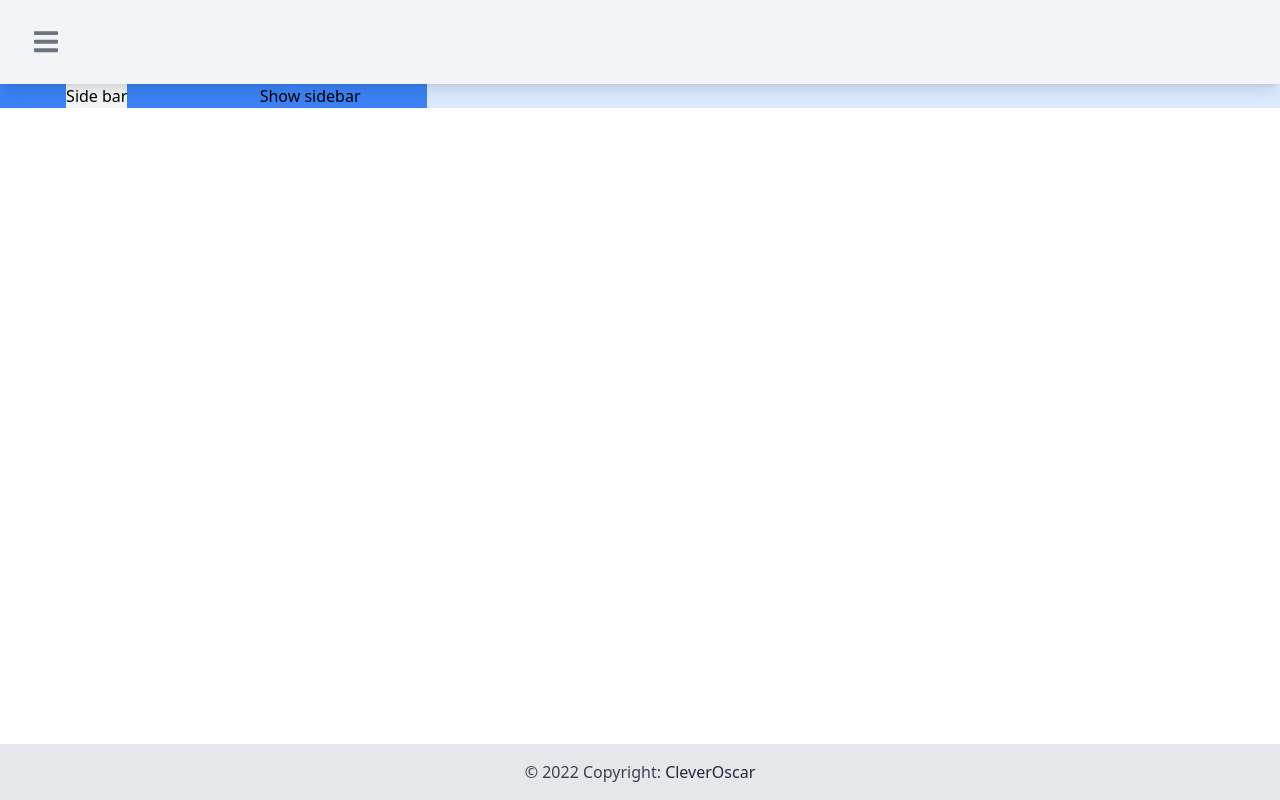
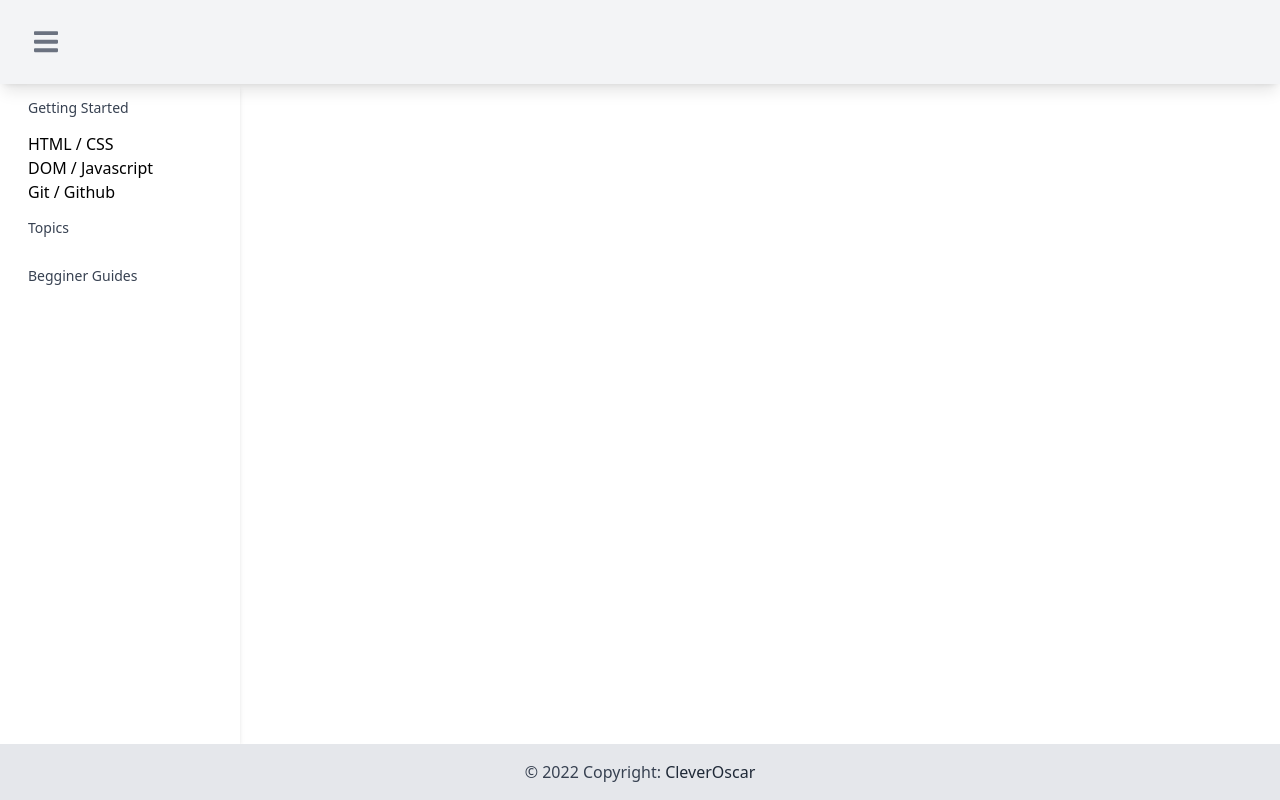
Before and after one commit to CuriousDeveloperr/Curious-Developer, a React (Create React App) app in the folder curious-dev/: page /guides in a window 1280 px wide. Built offline with nearby package versions, Linux system fonts and the light colour scheme; what tw-elements would draw is missing.

Commit message:
Updated Navs

```diff
--- a/curious-dev/src/App.js
+++ b/curious-dev/src/App.js
@@ -14,13 +14,14 @@ function App() {
     <div className="flex flex-col h-screen justify-between">
       <Navbar />
 
-    <div className="mx-auto h-full w-full">
+    <div className="h-full w-full">
       <Routes>
         <Route path="/*" element={<LandingPage/>}/>
         <Route path='/guides' element={<GuidesLandingPage />} />
 
-        <Route path="/guides/web3" element={<Web3 />} />
-        <Route path="/guides/tailwindcss" element={<TailWindLandingPage />} />
+        <Route path="/guides/intro" element={<Web3 />} />
+        <Route path="/guides/javascript" element={<TailWindLandingPage />} />
+        <Route path="/guides/git" element={<p> Git Page</p>} />
       </Routes>
     </div>
 
--- a/curious-dev/src/view/Guides/GuidesLandingPage.jsx
+++ b/curious-dev/src/view/Guides/GuidesLandingPage.jsx
@@ -4,25 +4,32 @@ import Sidebar from './Sidebar/Sidebar'
 
 export default function GuidesLandingPage() {
 
-    const hidden = () => {
-        document.querySelector(".sidebar").classList.toggle("hidden");
-    }
-
 
     return(
-        <div className="bg-blue-100 w-auto">
+       <div className="w-60 h-full shadow-md bg-white px-1">
+            <ul className="relative px-6">
+                <li className="w-auto">
+                    <p className="flex items-center text-sm py-4  h-12 text-gray-700 text-ellipsis whitespace-nowrap ">
+                        Getting Started
+                    </p>
 
-            <div className="flex flex-row justify-around w-4/12 bg-blue-500">
-                <div className="sidebar w-auto bg-gray-100" >
-                    Side bar
-                </div>
-
-                <p onClick={hidden} className="hover:animate-bounce">
-                 Show sidebar
-                </p>
-            </div>
-
-
+                    <div>
+                        <Link to="intro" className="nav-link active" aria-current="page" > HTML / CSS </Link>
+                    </div>
+                    <div>
+                        <Link to="javascript" className="nav-link active" aria-current="page" > DOM / Javascript </Link>
+                    </div>
+                    <div>
+                        <Link to="git" className="nav-link active" aria-current="page" > Git / Github </Link>
+                    </div>
+                </li>
+                <li className="relative">
+                    <p className = "flex items-center text-sm py-4 h-12 text-gray-700 text-ellipsis whitespace-nowrap " >  Topics </p>
+                </li>
+                <li className="relative">
+                    <p className = "flex items-center text-sm py-4 h-12 text-gray-700 text-ellipsis whitespace-nowrap " >  Begginer Guides </p>
+                </li>
+            </ul>
         </div>
     )
 }
--- a/curious-dev/src/view/LandingPage/LandingPage.jsx
+++ b/curious-dev/src/view/LandingPage/LandingPage.jsx
@@ -5,10 +5,11 @@ import Footer from '../Footer/Footer';
 
 export default function LandingPage(){
     return(
-        <div className="flex flex-col h-screen justify-evenly lg:container">
+        <div className="flex flex-col h-screen justify-evenly md:container md:mx-auto ">
             <Header />
 
             <OpenSource />
+
         </div>
     )
 }
--- a/curious-dev/src/view/LandingPage/SubViews/OpenSource.jsx
+++ b/curious-dev/src/view/LandingPage/SubViews/OpenSource.jsx
@@ -13,9 +13,9 @@ export default function OpenSource() {
 
 
             <div className="bg-gray-100 w-fit px-3 py-2 md:my-4">
-                <p>
-                    Join community
-                </p>
+                <a href="https://github.com/CleverOscar/Curious_Dev/discussions/2" target="_blank">
+                    Join community Discussions
+                </a>
             </div>
         </div>
     )
```
